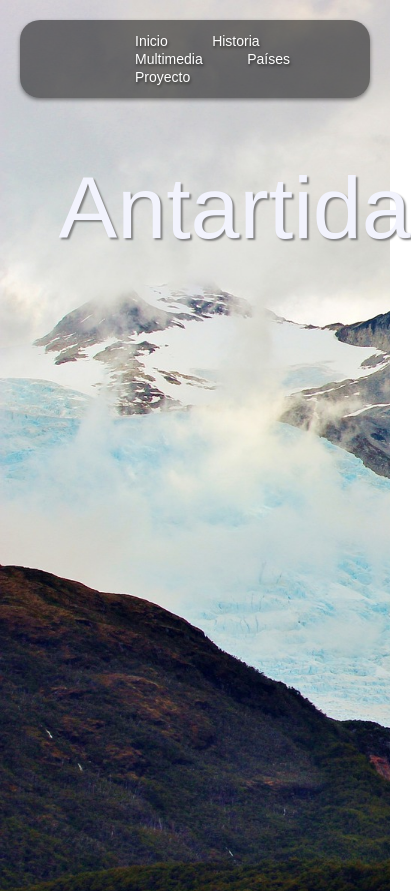
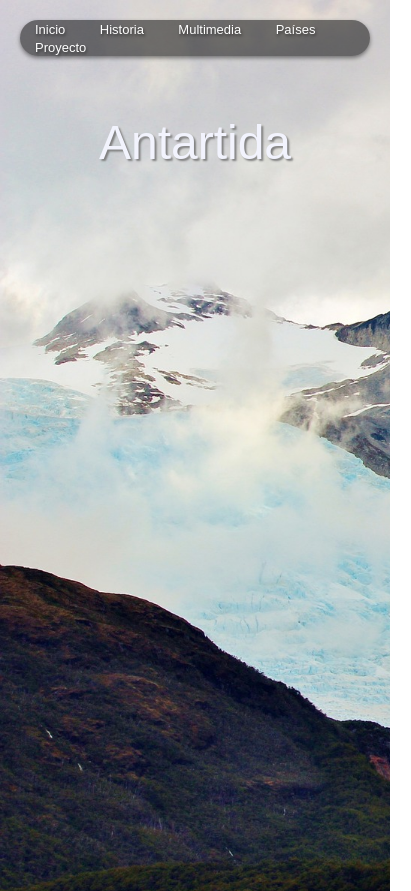
Before and after one commit to julmart87/coder_proyecto, a plain HTML site: page index.html in a window 390 px wide. Shown: the top 891 px of the page, 411 px wide, since content can reach past the window. Drawn offline with Linux system fonts and the light colour scheme; a web font is replaced by a local one.

Commit message:
ajustes del responsive

```diff
--- a/css/styles.css
+++ b/css/styles.css
@@ -741,7 +741,17 @@ que se repite en las 5 paginas*/
 
 @media (max-width:690px) {
     /* Estilos generales */
-
+    h1 {
+        font-size: 3rem;
+    }
+    /* Estilos del "navegador" */
+    .navegador {
+        padding-left: 50px;
+    }
+    /* Estilos pagina principal */
+    .portada h1 {
+        font-size: 3rem;
+    }
     .texto1Home {
         height: 75rem;
         display: flex;
@@ -753,6 +763,19 @@ que se repite en las 5 paginas*/
     .containerTexto2 {
         display: flex;
         flex-direction: column;
+    }
+}
+
+@media (max-width:608px) {
+    /* Seccion "navegador" */
+    .navegador {
+        padding: 0;
+    }
+    .navegador li {
+        margin: 0;
+    }
+    .navegador li a {
+        font-size: .8125rem;
     }
 }
 
@@ -773,7 +796,6 @@ que se repite en las 5 paginas*/
     /* Seccion "Navegador" */
     .navegador {
         margin: 0;
-        padding: 0;
         border-radius: 0;
     }
     .navegador li {
@@ -789,9 +811,6 @@ que se repite en las 5 paginas*/
     /* Pagina principal */
     .portada {
         height: 400px;
-    }
-    .portada h1 {
-        font-size: 3rem;
     }
     .texto1Home {
         height: 87.5rem;
```
